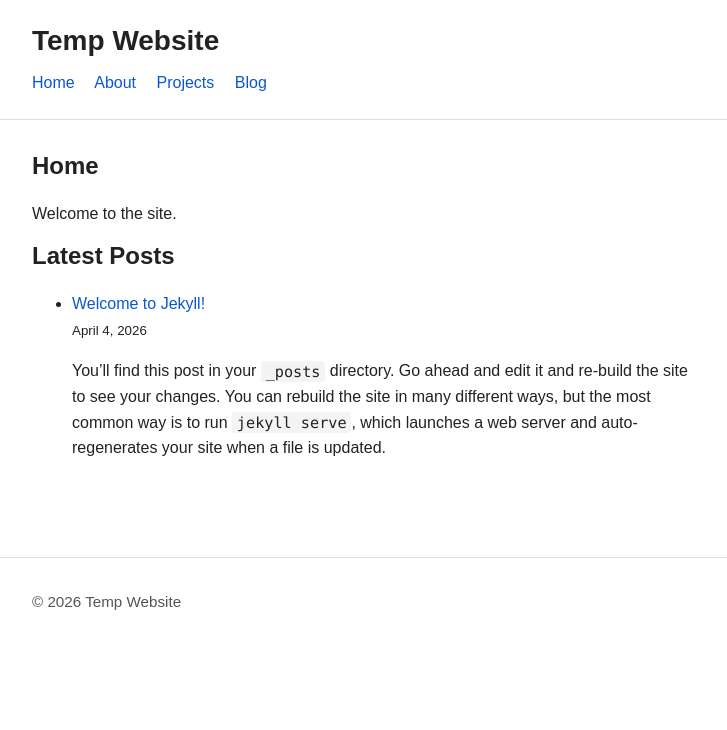
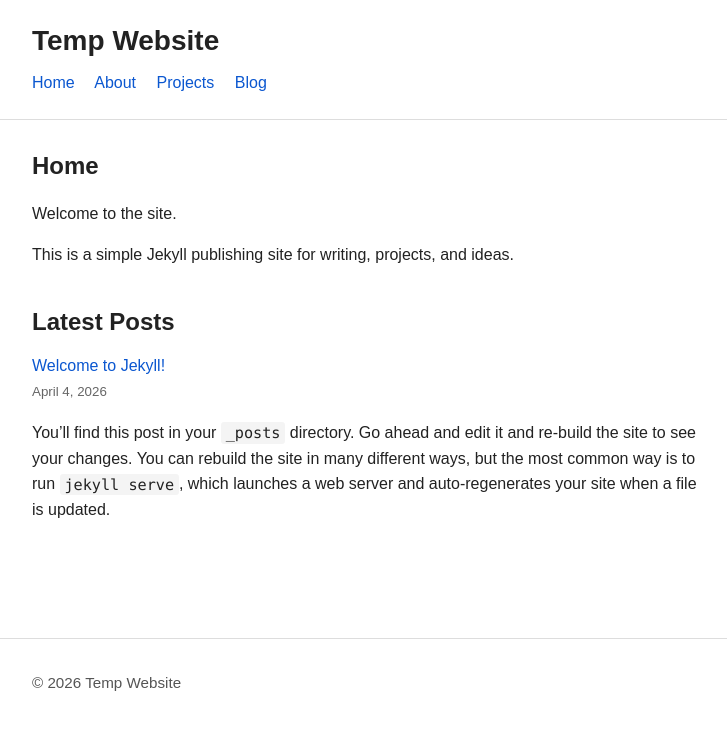
Before and after one commit to njgit-dev/njgit-dev.github.io, a Jekyll site: the page built from index.markdown, in a window 1280 px wide. Shown: the top 730 px of the page, without its empty margins (272-999 px from the left). Built offline with Jekyll 4.4.1, drawn with Linux system fonts in a browser that asks for light colours.

Commit message:
Update Homepage styling

```diff
--- a/assets/main.scss
+++ b/assets/main.scss
@@ -93,3 +93,31 @@ pre code {
   margin-bottom: 1.5rem;
   color: #666;
 }
+
+.home-intro {
+  margin-bottom: 2.5rem;
+}
+
+.home-posts h2 {
+  margin-bottom: 1rem;
+}
+
+.post-list {
+  list-style: none;
+  padding-left: 0;
+  margin: 0;
+}
+
+.post-list-item {
+  padding: 1.25rem 0;
+  border-top: 1px solid #e5e5e5;
+}
+
+.post-list-item:first-child {
+  border-top: none;
+  padding-top: 0;
+}
+
+.post-list-date {
+  color: #666;
+}
--- a/index.markdown
+++ b/index.markdown
@@ -3,18 +3,23 @@ layout: page
 title: Home
 ---
 
-Welcome to the site.
+<section class="home-intro">
+  <p>Welcome to the site.</p>
+  <p>This is a simple Jekyll publishing site for writing, projects, and ideas.</p>
+</section>
 
-## Latest Posts
+<section class="home-posts">
+  <h2>Latest Posts</h2>
 
-<ul>
-  {% for post in site.posts %}
-    <li>
-      <p>
-        <a href="{{ post.url | relative_url }}">{{ post.title }}</a><br>
-        <small>{{ post.date | date: "%B %-d, %Y" }}</small>
-      </p>
-      {{ post.excerpt }}
-    </li>
-  {% endfor %}
-</ul>
+  <ul class="post-list">
+    {% for post in site.posts %}
+      <li class="post-list-item">
+        <p>
+          <a href="{{ post.url | relative_url }}">{{ post.title }}</a><br>
+          <small class="post-list-date">{{ post.date | date: "%B %-d, %Y" }}</small>
+        </p>
+        {{ post.excerpt }}
+      </li>
+    {% endfor %}
+  </ul>
+</section>
```
